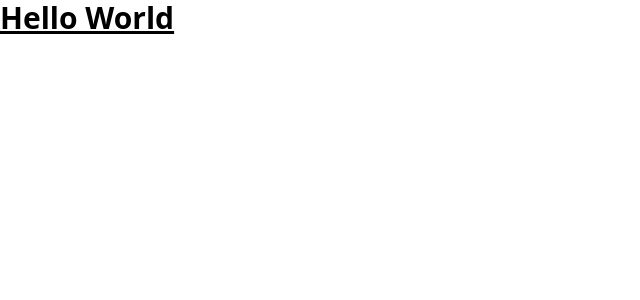
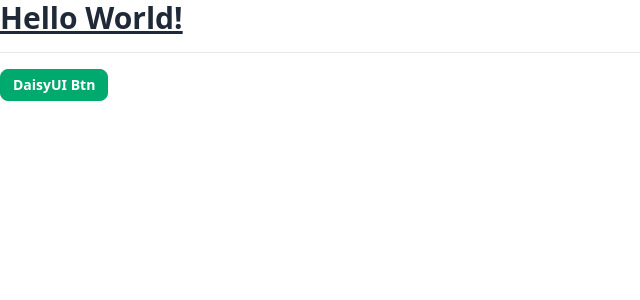
Before and after one commit to sudhanshu-28/dev-match-console, a React (Vite) app: page / in a window 1280 px wide. Shown: the top 300 px of the page, without its empty margins (0-640 px from the left). Built offline with nearby package versions, Linux system fonts and the light colour scheme.

Commit message:
"daisyui" liberary installed and configuration done. Configured theme and styling into app for testing.

```diff
--- a/package.json
+++ b/package.json
@@ -19,6 +19,7 @@
     "@types/react-dom": "^18.3.0",
     "@vitejs/plugin-react": "^4.3.2",
     "autoprefixer": "^10.4.20",
+    "daisyui": "^4.12.13",
     "eslint": "^9.11.1",
     "eslint-plugin-react": "^7.37.0",
     "eslint-plugin-react-hooks": "^5.1.0-rc.0",
--- a/src/App.jsx
+++ b/src/App.jsx
@@ -1,7 +1,9 @@
 function App() {
   return (
     <>
-      <h1 className="text-3xl font-bold underline">Hello World</h1>
+      <h1 className="text-3xl font-bold underline">Hello World!</h1>
+      <hr className="mt-4 mb-4" />
+      <button className="btn btn-success btn-sm text-white">DaisyUI Btn</button>
     </>
   );
 }
--- a/tailwind.config.js
+++ b/tailwind.config.js
@@ -1,8 +1,13 @@
 /** @type {import('tailwindcss').Config} */
+import daisyui from "daisyui";
+
 export default {
   content: ["./index.html", "./src/**/*.{js,ts,jsx,tsx}"],
   theme: {
     extend: {},
   },
-  plugins: [],
+  plugins: [daisyui],
+  daisyui: {
+    themes: ["light", "nord", "lemonade", "dim"],
+  },
 };
```
Also changed, not shown: 2 other files (tests, documents, lock files or other folders).
